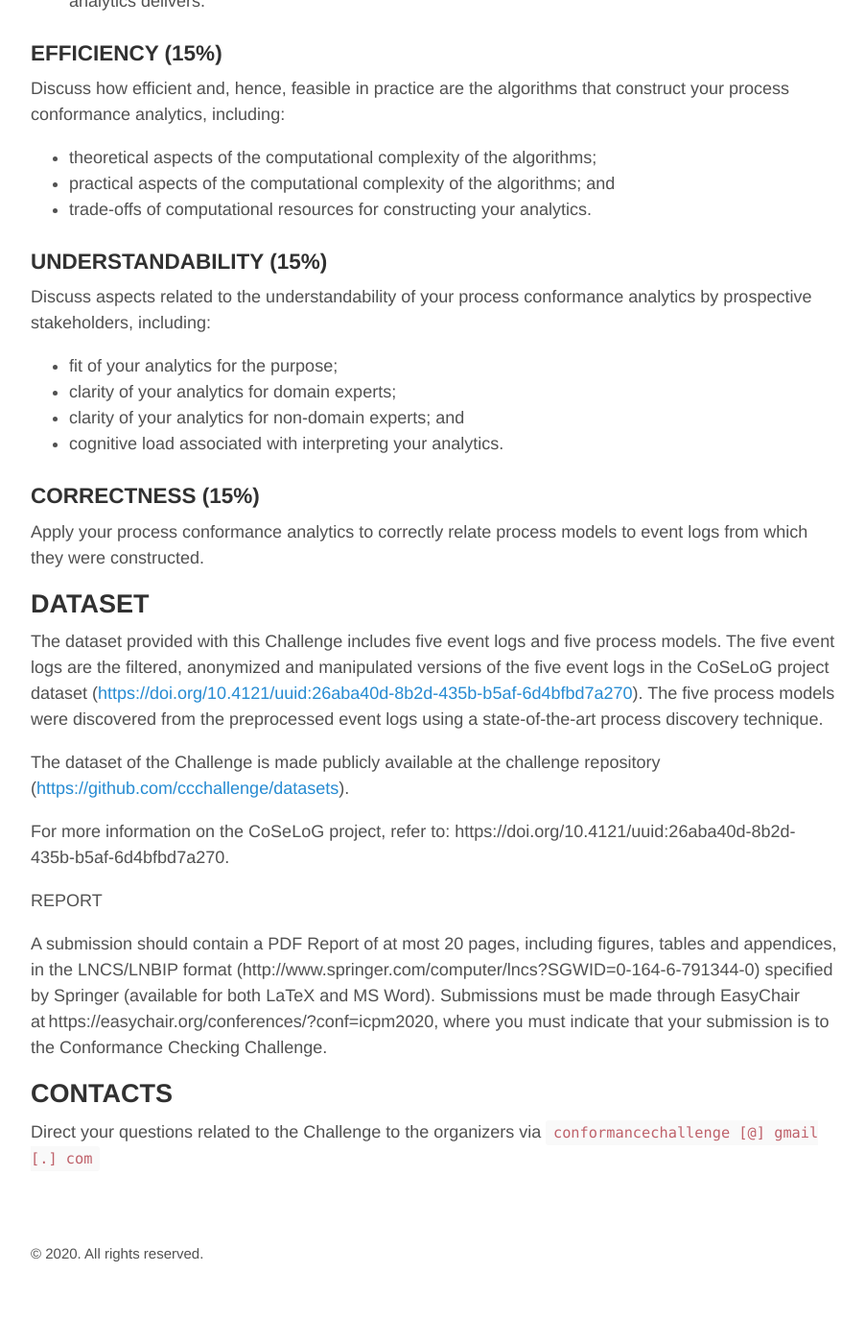
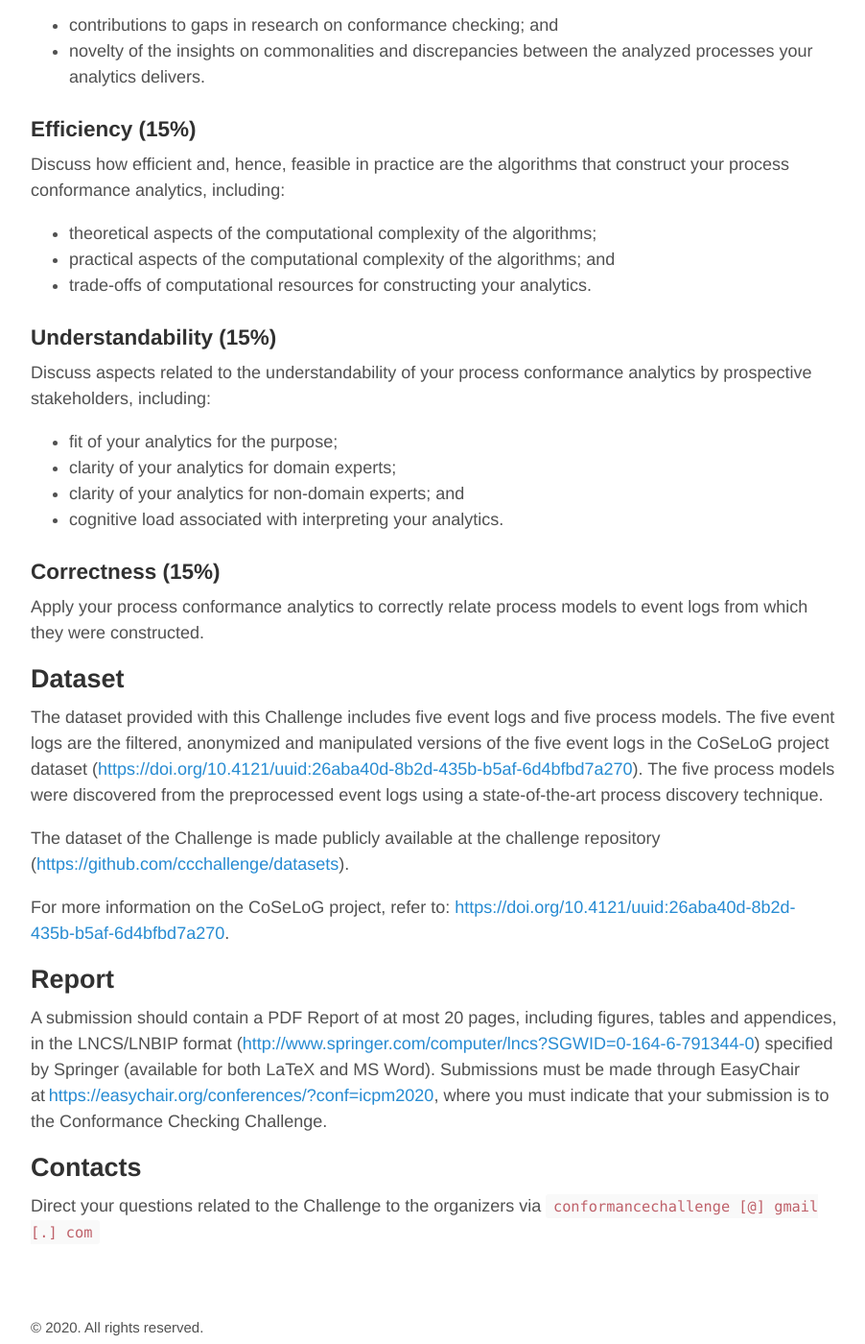
Before and after one commit to ccchallenge/ccchallenge, a Jekyll site: the page built from _posts/2020-04-08-Call-for-contributions.md, in a window 1280 px wide and 1400 px high, scrolled down 1677 px. Shown: the whole window at 96% size, without its empty margins (187-1089 px from the left). Built offline with Jekyll 4.4.1, drawn with Linux system fonts in a browser that asks for light colours; before the commit the page ends 3032 px from its top, so only the background shows below that; some of the changed text lies outside the part shown.

Commit message:
Fixed rendering of hyperlinks

```diff
--- a/_posts/2020-04-08-Call-for-contributions.md
+++ b/_posts/2020-04-08-Call-for-contributions.md
@@ -15,10 +15,10 @@ The **2nd Conformance Checking Challenge (CCC 2020)** is a co-located event of t
 
 ## Organizers
 
-**Abel Armas-Cervantes**, The University of Melbourne
-**Artem Polyvyanyy**, The University of Melbourne
-**Gert Janssenswillen**, Hasselt University
-**Luciano García-Bañuelos**, Tecnológico de Monterrey
+|**Abel Armas-Cervantes**, The University of Melbourne|
+|**Artem Polyvyanyy**, The University of Melbourne|
+|**Gert Janssenswillen**, Hasselt University|
+|**Luciano García-Bañuelos**, Tecnológico de Monterrey|
 
 # The challenge (problem statement)
 
@@ -26,11 +26,11 @@ Given a dataset consisting of several process models and event logs, describe an
 
 Your report must address the assessment criteria listed below.
 
-## ASSESSMENT CRITERIA
+## Assessment criteria
 
 The reports will be evaluated by a group of experts in process mining. To determine the winner(s), each submitted report will be assessed against the criteria listed below. The organizers may decide to nominate several winners for different categories, e.g., the student, academic and industry winner, depending on the number and quality of the received submissions.
 
-### BENEFIT (40%)
+### Benefit (40%)
 
 Demonstrate the benefits of applying your process conformance analytics, both for the proposed dataset and in general, including:
 
@@ -40,14 +40,14 @@ Demonstrate the benefits of applying your process conformance analytics, both fo
 - business decisions your analytics can informate and/or automate; and
 - evidence that your analytics is insightful for the defined stakeholders.
 
-### NOVELTY (15%)
+### Novelty (15%)
 
 Discuss how your process conformance analytics is different from that already presented in the literature, including:
 
 - contributions to gaps in research on conformance checking; and
 - novelty of the insights on commonalities and discrepancies between the analyzed processes your analytics delivers.
 
-### EFFICIENCY (15%)
+### Efficiency (15%)
 
 Discuss how efficient and, hence, feasible in practice are the algorithms that construct your process conformance analytics, including:
 
@@ -55,7 +55,7 @@ Discuss how efficient and, hence, feasible in practice are the algorithms that c
 - practical aspects of the computational complexity of the algorithms; and
 - trade-offs of computational resources for constructing your analytics.
 
-### UNDERSTANDABILITY (15%)
+### Understandability (15%)
 
 Discuss aspects related to the understandability of your process conformance analytics by prospective stakeholders, including:
 
@@ -64,22 +64,22 @@ Discuss aspects related to the understandability of your process conformance ana
 - clarity of your analytics for non-domain experts; and
 - cognitive load associated with interpreting your analytics.
 
-### CORRECTNESS (15%)
+### Correctness (15%)
 
 Apply your process conformance analytics to correctly relate process models to event logs from which they were constructed.
 
-## DATASET
+## Dataset
 
 The dataset provided with this Challenge includes five event logs and five process models. The five event logs are the filtered, anonymized and manipulated versions of the five event logs in the CoSeLoG project dataset (<https://doi.org/10.4121/uuid:26aba40d-8b2d-435b-b5af-6d4bfbd7a270>). The five process models were discovered from the preprocessed event logs using a state-of-the-art process discovery technique.
 
 The dataset of the Challenge is made publicly available at the challenge repository (<https://github.com/ccchallenge/datasets>).
 
-For more information on the CoSeLoG project, refer to: https://doi.org/10.4121/uuid:26aba40d-8b2d-435b-b5af-6d4bfbd7a270.
+For more information on the CoSeLoG project, refer to: <https://doi.org/10.4121/uuid:26aba40d-8b2d-435b-b5af-6d4bfbd7a270>.
 
-REPORT
+## Report
 
-A submission should contain a PDF Report of at most 20 pages, including figures, tables and appendices, in the LNCS/LNBIP format (http://www.springer.com/computer/lncs?SGWID=0-164-6-791344-0) specified by Springer (available for both LaTeX and MS Word). Submissions must be made through EasyChair at https://easychair.org/conferences/?conf=icpm2020, where you must indicate that your submission is to the Conformance Checking Challenge.
+A submission should contain a PDF Report of at most 20 pages, including figures, tables and appendices, in the LNCS/LNBIP format (<http://www.springer.com/computer/lncs?SGWID=0-164-6-791344-0>) specified by Springer (available for both LaTeX and MS Word). Submissions must be made through EasyChair at <https://easychair.org/conferences/?conf=icpm2020>, where you must indicate that your submission is to the Conformance Checking Challenge.
 
-## CONTACTS
+## Contacts
 
 Direct your questions related to the Challenge to the organizers via `conformancechallenge [@] gmail [.] com`
```
